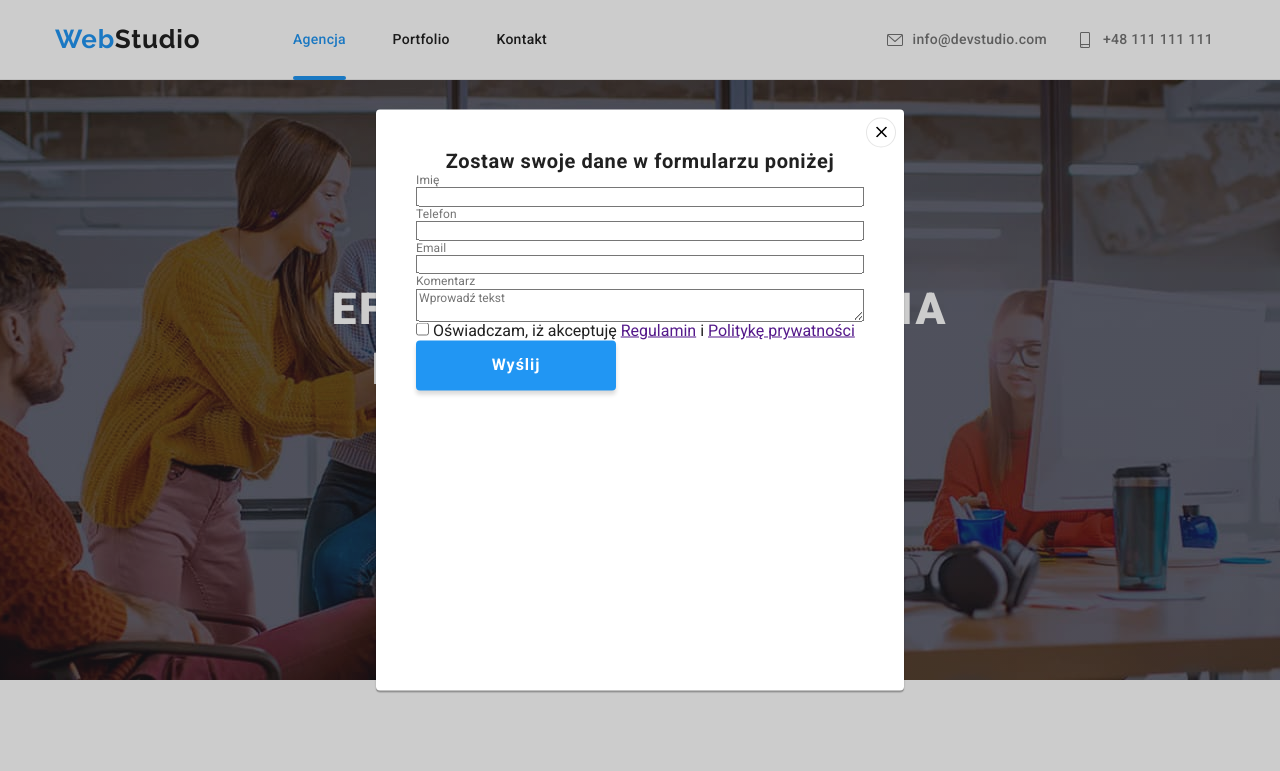
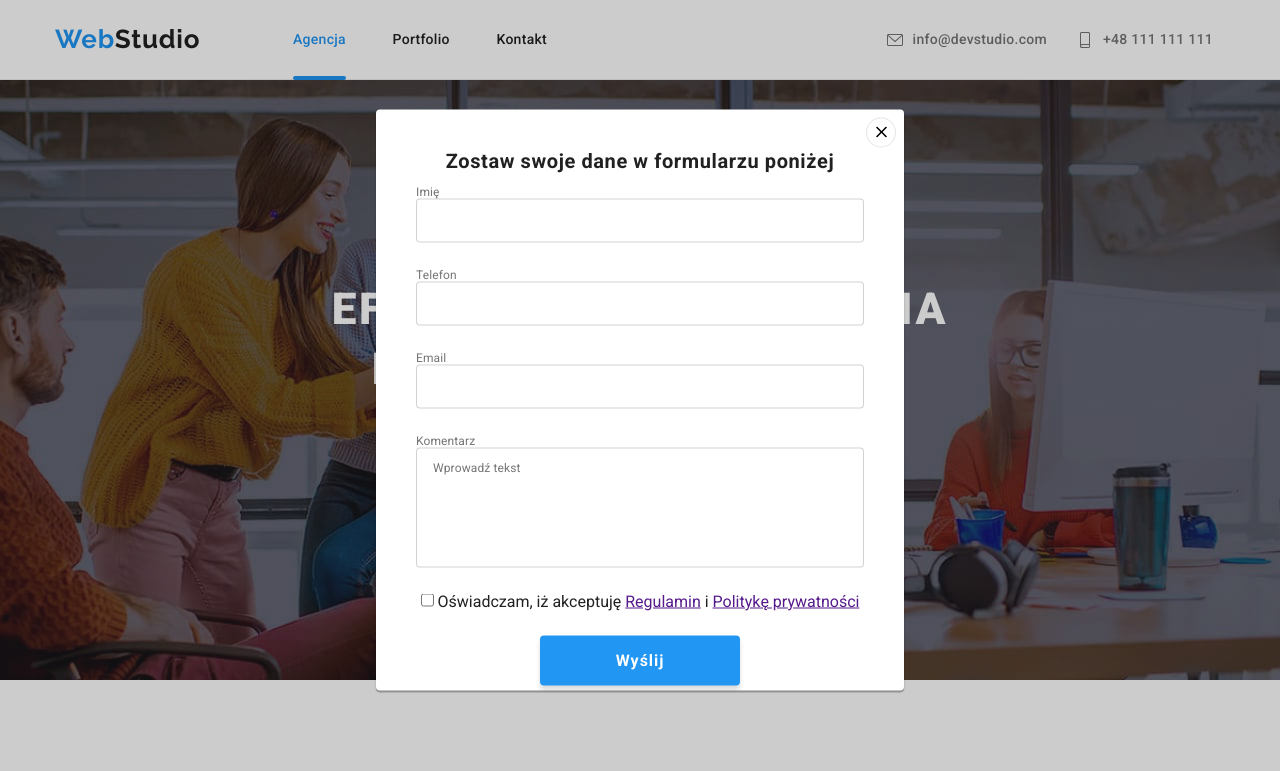
Before and after one commit to MateuszCharysz/goit-markup-hw-06, a plain HTML site: page index.html in a window 1280 px wide. Both pictures are taken after a click on the button "Zamów usługe". Shown: the top 771 px of the page. Drawn offline with nearby package versions, Linux system fonts and the light colour scheme.

Commit message:
form fight second edition
modal form - made inputs labels comment - no svg icons, no focus/hover, no styles for links, smth wrong with button

```diff
--- a/css/styles.css
+++ b/css/styles.css
@@ -486,6 +486,12 @@ body {
 
 .order-service {
   background-color: inherit;
+  display: flex;
+  flex-direction: column;
+  align-items: center;
+  justify-content: space-between;
+  width: 100%;
+  height: 100%;
 }
 
 .order-service-title {
@@ -494,6 +500,7 @@ body {
   line-height: 1.15;
   text-align: center;
   letter-spacing: 0.03em;
+  margin-bottom: 0.6em;
 }
 
 .order-service-labels {
@@ -503,8 +510,32 @@ body {
   color: var(--ordinary-font-color);
   display: flex;
   flex-direction: column;
+  width: 100%;
 }
 
+.order-service-squeres {
+  font-size: 16px;
+  line-height: 2.5;
+  letter-spacing: 0.01em;
+  color: var(--ordinary-font-color);
+  width: 100%;
+  border: 1px solid rgba(33, 33, 33, 0.2);
+  border-radius: 4px;
+  text-indent: 42px;
+}
+
+.order-service-comment {
+  font-size: 12px;
+  line-height: 1.17;
+  letter-spacing: 0.01em;
+  color: var(--ordinary-font-color);
+  width: 100%;
+  border: 1px solid rgba(33, 33, 33, 0.2);
+  border-radius: 4px;
+  padding: 12px 16px;
+  height: 120px;
+    resize: none;
+}
 
 
 .backdrop {
--- a/index.html
+++ b/index.html
@@ -345,23 +345,25 @@ font-family: "Roboto", sans-serif;-->
       <form name="order-service" class="order-service">
         <label class="order-service-labels">
           Imię
-          <input type="text" name="alias" />
+          <input type="text" name="alias" class="order-service-squeres" />
         </label>
         <label class="order-service-labels">
           Telefon
-          <input type="tel" name="phone-number" />
+          <input type="tel" name="phone-number" class="order-service-squeres" />
         </label>
-        <label class="order-service-labels">
+        <label class="order-service-labels" class="order-service-squeres">
           Email
-          <input type="email" name="email" />
+          <input type="email" name="email" class="order-service-squeres" />
         </label>
         <label class="order-service-labels">
           Komentarz
-          <textarea type="text" name="order-comment" placeholder="Wprowadź tekst"spellcheck></textarea>
+          <textarea type="text" name="order-comment" placeholder="Wprowadź tekst" spellcheck rows="10"
+            class="order-service-comment"></textarea>
         </label>
         <label>
-          <input type="checkbox" unchecked/>
-          Oświadczam, iż akceptuję <a href="" target="_blank">Regulamin</a> i <a href="" target="_blank">Politykę prywatności</a>
+          <input type="checkbox" unchecked />
+          Oświadczam, iż akceptuję <a href="" target="_blank">Regulamin</a> i <a href="" target="_blank">Politykę
+            prywatności</a>
         </label>
         <button type="submit" class="call-to-action-button ">Wyślij</button>
       </form>
```
